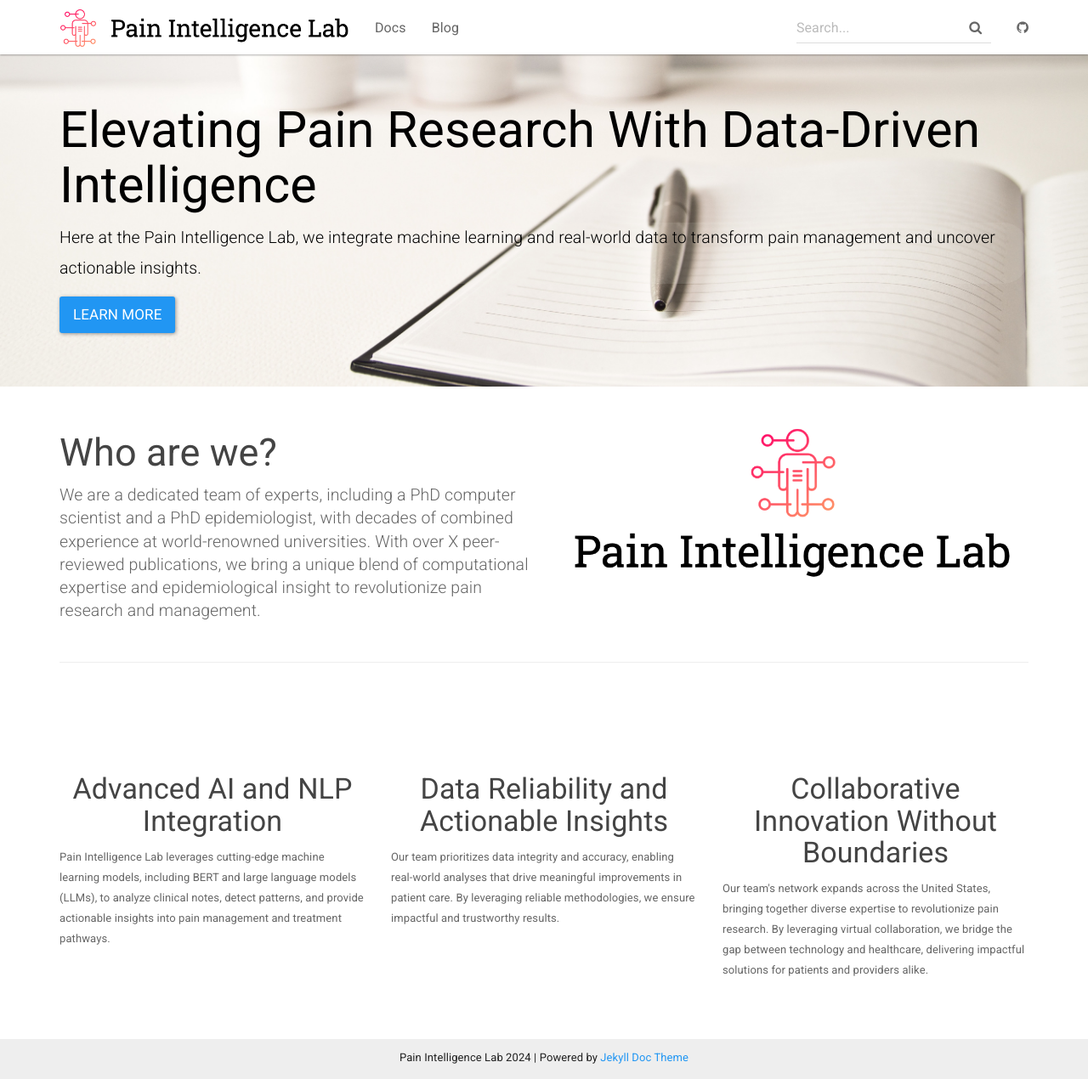
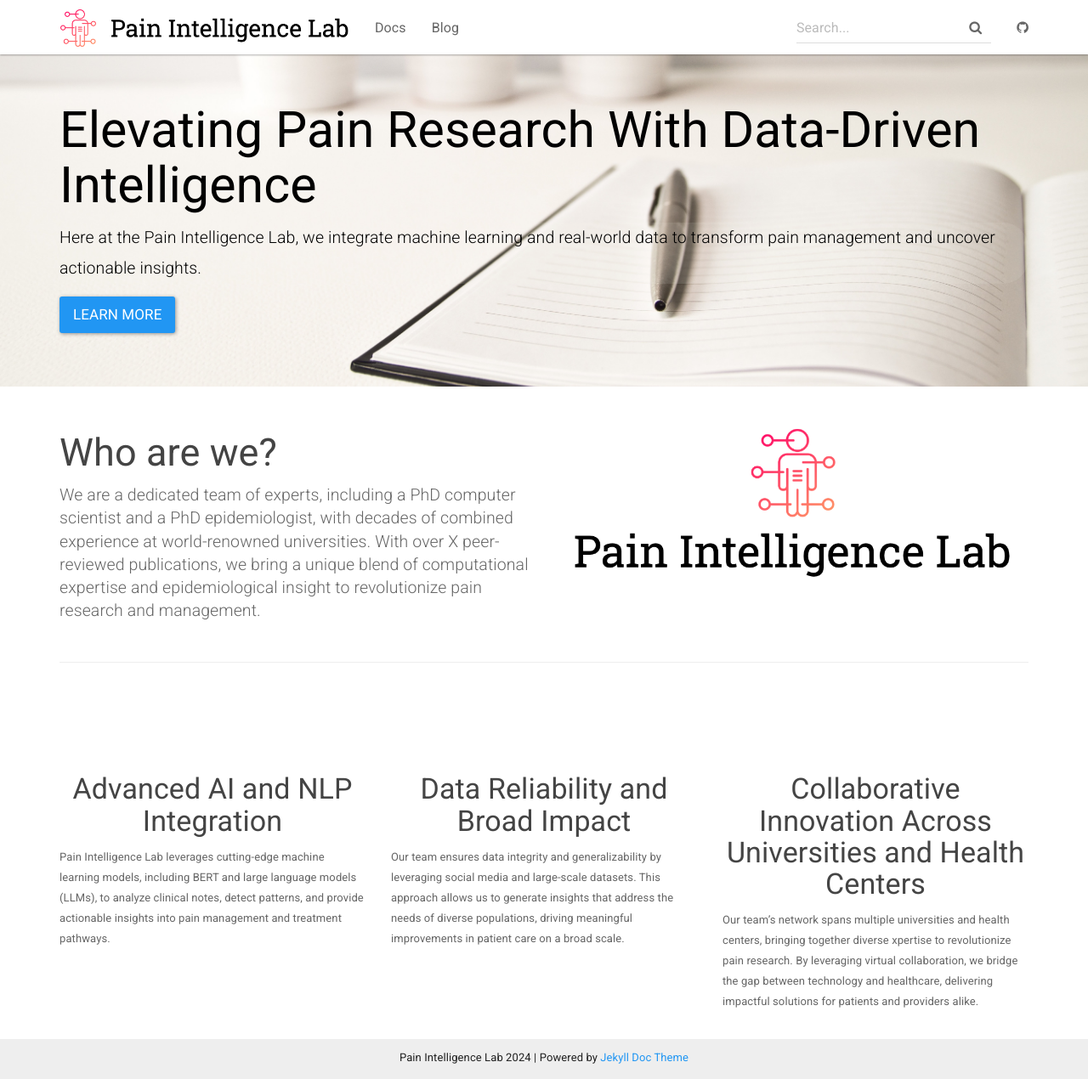
Before and after one commit to potatole123/my-prog, a Jekyll site: the page built from index.html, in a window 1280 px wide and 1270 px high. Shown: the whole window at 85% size. Built offline with Jekyll 4.4.1, drawn with Linux system fonts in a browser that asks for light colours.

Commit message:
Update index.html

```diff
--- a/index.html
+++ b/index.html
@@ -36,18 +36,18 @@ layout: default
         </div>
         <div class="col-sm-4">
             <h1 class="text-center"><i class="fa fa-notes-medical" aria-hidden="true"></i></h1>
-            <h3 class="text-center">Data Reliability and Actionable Insights            </h3>
-            <p>Our team prioritizes data integrity and accuracy, enabling real-world analyses that drive meaningful
-                improvements in patient care. By leveraging reliable methodologies, we ensure impactful and
-                trustworthy results.
+            <h3 class="text-center">Data Reliability and Broad Impact            </h3>
+            <p>Our team ensures data integrity and generalizability by leveraging social media and
+                large-scale datasets. This approach allows us to generate insights that address the needs
+                of diverse populations, driving meaningful improvements in patient care on a broad scale.
             </p>
         </div>
         <div class="col-sm-4">
             <h1 class="text-center"><i class="fa fa-earth-americas" aria-hidden="true"></i></h1>
-            <h3 class="text-center">Collaborative Innovation Without Boundaries            </h3>
-            <p>Our team's network expands across the United States, bringing together diverse expertise to
-                revolutionize pain research. By leveraging virtual collaboration, we bridge the gap between
-                technology and healthcare, delivering impactful solutions for patients and providers alike.
+            <h3 class="text-center">Collaborative Innovation Across Universities and Health Centers            </h3>
+            <p>Our team’s network spans multiple universities and health centers, bringing together diverse
+                xpertise to revolutionize pain research. By leveraging virtual collaboration, we bridge the gap
+                between technology and healthcare, delivering impactful solutions for patients and providers alike.
             </p>
         </div>
     </div>
```
